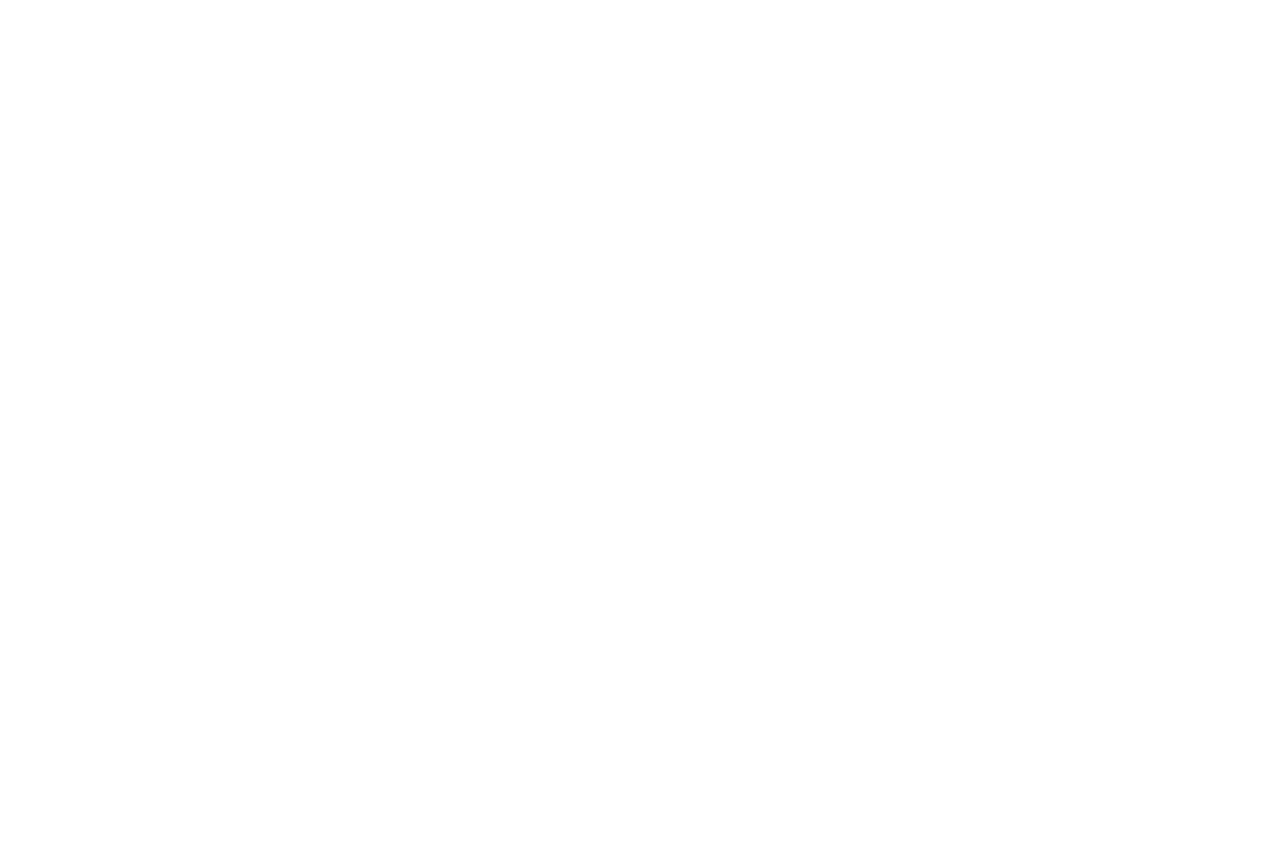
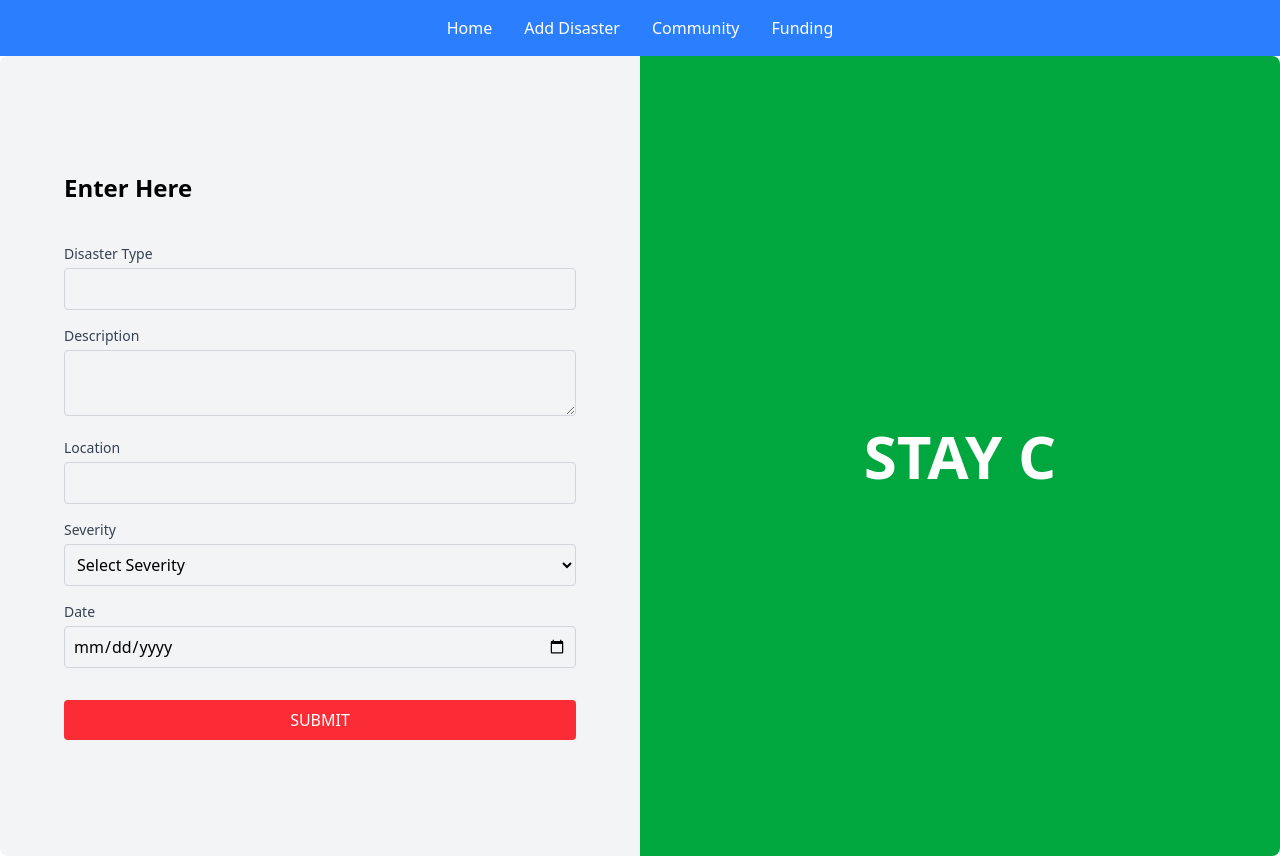
Before and after one commit to Suhansa-code/Natural-Disaster-Management-System, a React (Vite) app in the folder frontend/: page /addDisaster in a window 1280 px wide. Before the commit this address had no page. Before the commit the page ends 800 px from the top, so only its background shows below. Built offline with nearby package versions, Linux system fonts and the light colour scheme.

Commit message:
Updated main

```diff
--- a/frontend/src/App.jsx
+++ b/frontend/src/App.jsx
@@ -1,10 +1,8 @@
 import { BrowserRouter as Router, Route, Routes } from 'react-router-dom';
-import axios from 'axios';
-import PostView from './Pages/PostView';
-import AdminPanel from './Pages/AdminPanel';
 
 //Main Components Imports
-
+import Home from './components/main-components/Home';
+import Navigationbar from './components/main-components/Navigationbar';
 
 
 
@@ -12,7 +10,7 @@ import AdminPanel from './Pages/AdminPanel';
 
 
 //Disaster management imports
-
+import AddDisaster from './components/disaster-management/AddDisaster';
 
 
 
@@ -23,7 +21,7 @@ import AdminPanel from './Pages/AdminPanel';
 
 
 //Comunity-support imports
-
+import PostView from './components/community-support/PostView';
 
 
 
@@ -64,8 +62,10 @@ function App() {
 
 
     <Router>
+      <Navigationbar />
       <Routes>
         {/* Main Components */}
+        <Route path="/" element={<Home />} />
 
 
 
@@ -73,7 +73,7 @@ function App() {
 
 
         {/* Disaster management */}
-
+        <Route path="/addDisaster" element={<AddDisaster />} />
 
 
 
@@ -83,9 +83,7 @@ function App() {
 
 
         {/* Comunity-support */}
-        <Route path="/adminposts" element={<AdminPanel />} />
-        <Route path="/posts" element={<PostView />} />
-
+        <Route path="/community" element={<PostView />} />
 
 
 
--- /dev/null
+++ b/frontend/src/components/disaster-management/addDisaster.jsx
@@ -0,0 +1,113 @@
+import React, { useState, useEffect } from "react";
+
+const AddDisaster = () => {
+  const [disaster, setDisaster] = useState({
+    name: "",
+    description: "",
+    location: "",
+    severity: "",
+    date: "",
+  });
+
+  const [text, setText] = useState("");
+  const quotes = [
+    "STAY CALM, DON'T BE PANIC",
+    "HELP OTHERS IN NEED",
+    "PREPARE BEFORE DISASTER STRIKES",
+    "SAFETY FIRST, ALWAYS",
+  ];
+
+  const [quoteIndex, setQuoteIndex] = useState(0);
+  const [isTyping, setIsTyping] = useState(true); // Tracks whether we are typing or deleting
+  const [charIndex, setCharIndex] = useState(0); // Tracks the current character index for typing and deleting
+
+  useEffect(() => {
+    const currentQuote = quotes[quoteIndex];
+
+    const interval = setInterval(() => {
+      if (isTyping) {
+        // Typing Mode
+        if (charIndex < currentQuote.length) {
+          setText((prev) => prev + currentQuote[charIndex]);
+          setCharIndex((prev) => prev + 1);
+        } else {
+          setIsTyping(false); // Start deleting once typing is done
+        }
+      } else {
+        // Deleting Mode
+        if (charIndex > 0) {
+          setText((prev) => prev.slice(0, -1));
+          setCharIndex((prev) => prev - 1);
+        } else {
+          // Once deleting is done, switch to the next quote
+          setIsTyping(true);
+          setQuoteIndex((prev) => (prev + 1) % quotes.length); // Loop through the quotes
+        }
+      }
+    }, 120); // Adjust typing/deleting speed here
+
+    return () => clearInterval(interval);
+  }, [charIndex, isTyping, quoteIndex]);
+
+  const handleChange = (e) => {
+    const { name, value } = e.target;
+    setDisaster({ ...disaster, [name]: value });
+  };
+
+  const handleSubmit = (e) => {
+    e.preventDefault();
+    console.log("Disaster Details:", disaster);
+  };
+
+  return (
+    <div className="flex h-screen ">
+
+      {/* Left Side - Form */}
+      <div className="w-1/2 flex items-center justify-center p-10 bg-gray-100 rounded-tl-lg rounded-bl-lg">
+        <div className="max-w-lg w-full">
+          <h2 className="text-2xl font-bold mb-10">Enter Here </h2>
+          <form onSubmit={handleSubmit} className="space-y-4">
+            <div>
+              <label className="block text-sm font-large text-gray-700 ">Disaster Type</label>
+              <input type="text" name="name" value={disaster.name} onChange={handleChange} required className="mt-1 p-2 w-full border border-gray-300 rounded" />
+            </div>
+
+            <div>
+              <label className="block text-sm font-medium text-gray-700">Description</label>
+              <textarea name="description" value={disaster.description} onChange={handleChange} required className="mt-1 p-2 w-full border border-gray-300 rounded"></textarea>
+            </div>
+
+            <div>
+              <label className="block text-sm font-medium text-gray-700">Location</label>
+              <input type="text" name="location" value={disaster.location} onChange={handleChange} required className="mt-1 p-2 w-full border border-gray-300 rounded" />
+            </div>
+
+            <div>
+              <label className="block text-sm font-medium text-gray-700">Severity</label>
+              <select name="severity" value={disaster.severity} onChange={handleChange} required className="mt-1 p-2 w-full border border-gray-300 rounded">
+                <option value="">Select Severity</option>
+                <option value="Low">Low</option>
+                <option value="Medium">Medium</option>
+                <option value="High">High</option>
+              </select>
+            </div>
+
+            <div>
+              <label className="block text-sm font-medium text-gray-700">Date</label>
+              <input type="date" name="date" value={disaster.date} onChange={handleChange} required className="mt-1 p-2 w-full border border-gray-300 rounded" />
+            </div>
+
+            <button type="submit" className="mt-4 p-2 bg-red-500 text-white rounded hover:bg-yellow-500 w-full">SUBMIT</button>
+          </form>
+        </div>
+      </div>
+
+      {/* Right Side - Auto Typing and Deleting Quotes */}
+      <div className="w-1/2 flex items-center justify-center bg-green-600 text-white text-6xl font-bold text-center px-5 rounded-tr-lg rounded-br-lg">
+        <p>{text}</p>
+      </div>
+    </div>
+  );
+};
+
+export default AddDisaster;
--- /dev/null
+++ b/frontend/src/components/main-components/Navigationbar.jsx
@@ -0,0 +1,27 @@
+import React from 'react';
+import { Link } from 'react-router-dom';
+
+
+
+const Navigationbar = () => {
+    return (
+        <nav className="bg-blue-500 px-6 py-4">
+            <ul className="flex space-x-8 justify-center">
+                <li className="text-white">
+                    <Link to="/">Home</Link>
+                </li>
+                <li className="text-white">
+                    <Link to="/addDisaster">Add Disaster</Link>
+                </li>
+                <li className="text-white">
+                    <Link to="/community">Community</Link>
+                </li>
+                <li className="text-white">
+                    <Link to="/contact">Funding</Link>
+                </li>
+            </ul>
+        </nav>
+    );
+};
+
+export default Navigationbar;
--- /dev/null
+++ b/frontend/src/components/main-components/home.jsx
@@ -0,0 +1,14 @@
+import React from 'react';
+
+const Home = () => {
+    return (
+        <div className="text-center p-12">
+            <h1 className="text-4xl font-bold mb-4">Welcome to the Natural Disaster Management System</h1>
+            <p className="text-lg mb-6">Your one-stop solution for managing and responding to natural disasters.</p>
+
+            <button className="px-6 py-2 text-lg bg-blue-500 text-white rounded">Get Started</button>
+        </div>
+    );
+};
+
+export default Home;
```
Also changed, not shown: frontend/src/components/community-support/AdminPanel.jsx (renamed from frontend/src/Pages/AdminPanel.jsx), frontend/src/components/community-support/PostView.jsx (renamed from frontend/src/Pages/PostView.jsx).
